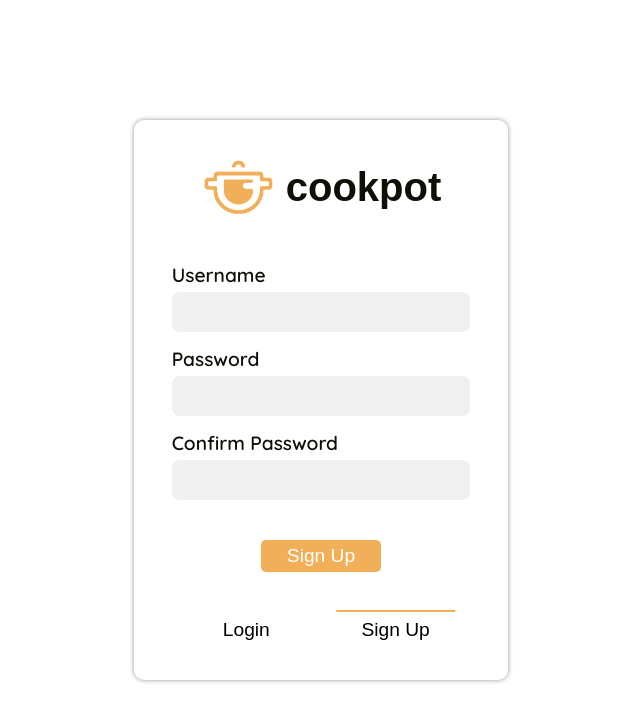
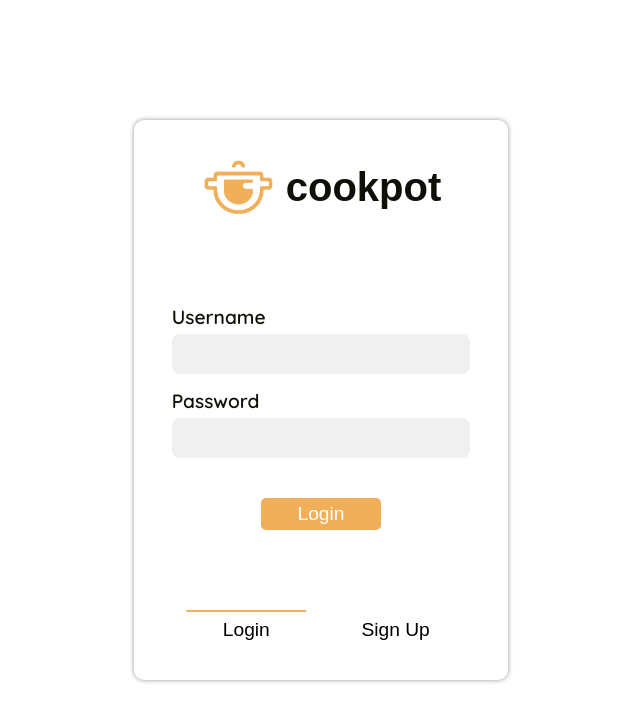
Before and after one commit to notvalproate/cookpot, a React (Vite) app in the folder website/: page /login in a window 1280 px wide. Shown: the top 722 px of the page, without its empty margins (319-959 px from the left). Built offline with nearby package versions, Linux system fonts and the light colour scheme; a web font is replaced by a local one.

Commit message:
Added login presistence

```diff
--- a/website/src/components/pages/login/Login.jsx
+++ b/website/src/components/pages/login/Login.jsx
@@ -15,7 +15,7 @@ function Login() {
 
     const navigate = useNavigate();
     const dispatch = useDispatch();
-    const [signup, setSignup] = useState(true);
+    const [signup, setSignup] = useState(false);
 
     const [loginUsername, setLoginUsername] = useState("");
     const [loginPassword, setLoginPassword] = useState("");
--- a/website/src/components/pages/myrecipes/MyRecipes.jsx
+++ b/website/src/components/pages/myrecipes/MyRecipes.jsx
@@ -26,6 +26,7 @@ function MyRecipes() {
 
     useEffect(() => {
         document.title = "cookpot | My Recipes"
+
         if(!loggedIn) {
             navigate('/login');
         }
--- a/website/src/state/user/user.slice.js
+++ b/website/src/state/user/user.slice.js
@@ -1,7 +1,7 @@
 import { createSlice } from "@reduxjs/toolkit";
 
 const initialState = {
-    loggedIn: false,
+    loggedIn: document.cookie.includes('authToken'),
 };
 
 const userSlice = createSlice({
```
Also changed, not shown: 1 other file (tests, documents, lock files or other folders).
